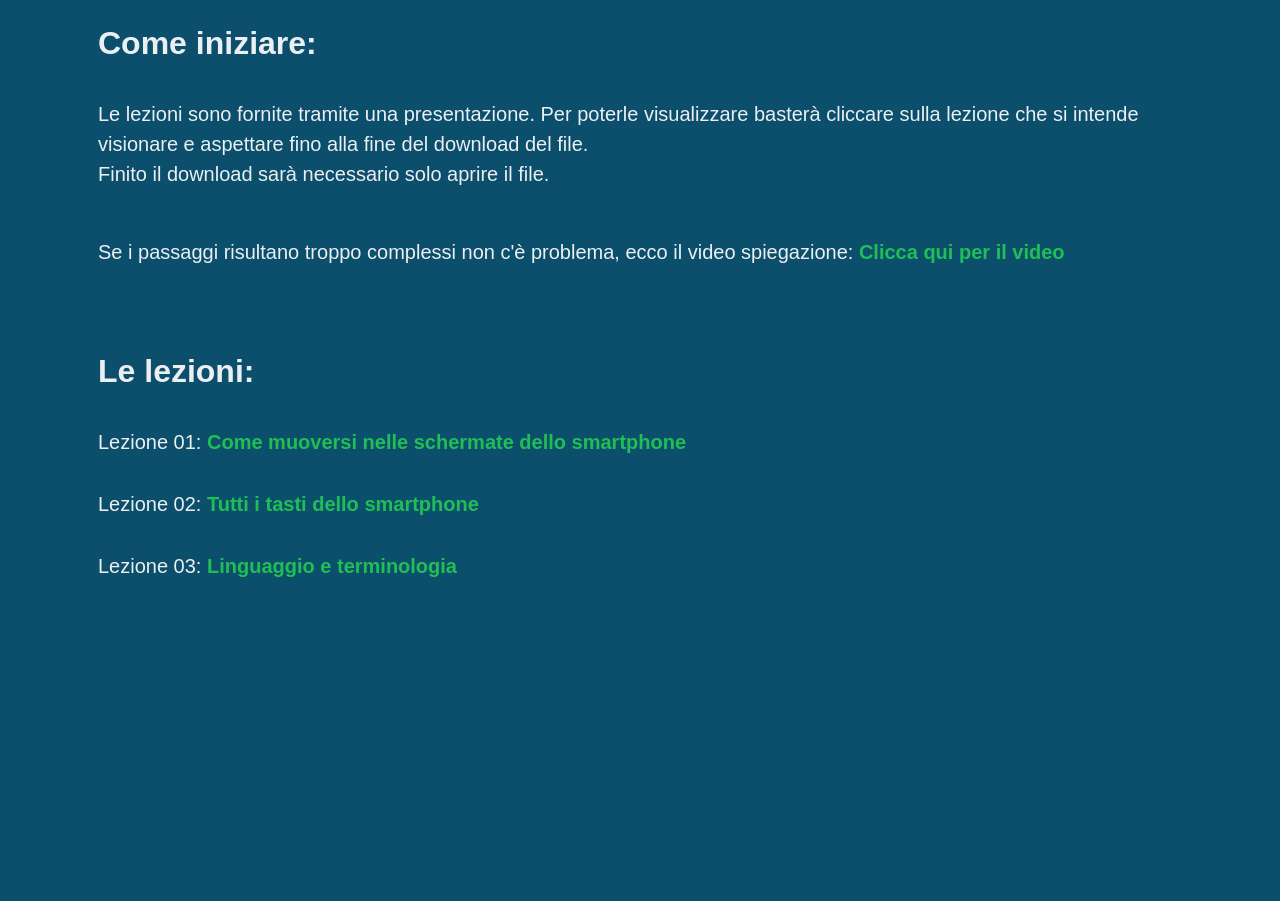
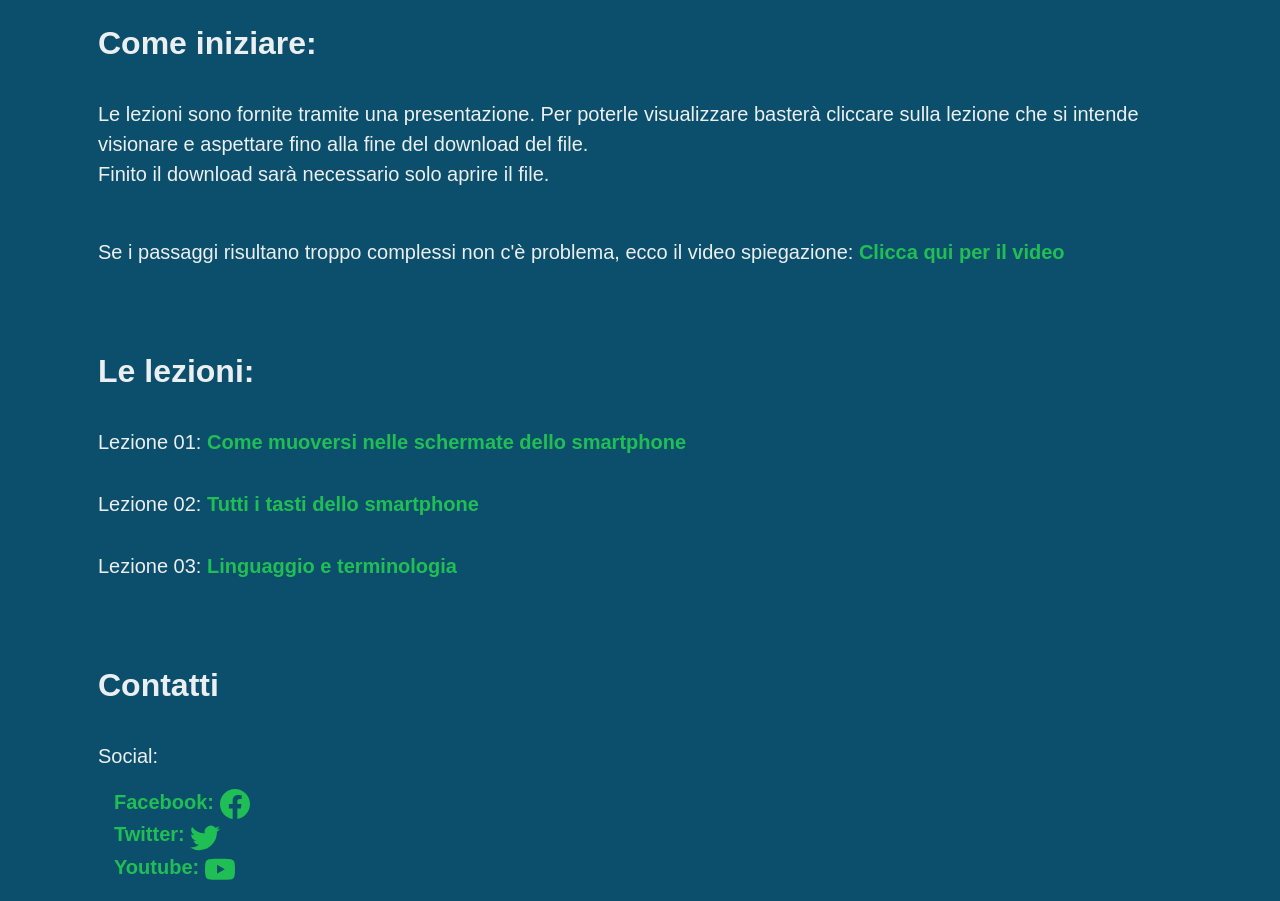
Before and after one commit to DiventareTecnologici/DiventareTecnologici, a plain HTML site: page index.html in a window 1280 px wide. Shown: the part 267-1168 px from the top of the page. Before the commit the page ends 864 px from the top, so only its background shows below. Drawn offline with nearby package versions, Linux system fonts and the light colour scheme.

Commit message:
contacts page added
contacts page added

```diff
--- a/index.html
+++ b/index.html
@@ -21,8 +21,8 @@
             <li><a class="menu__item" href="index.html">Home</a></li>
             <li><a class="menu__item" href="#">L'idea</a></li>
             <li><a class="menu__item" href="#">Come iniziare</a></li>
-            <li><a class="menu__item" href="#">Le lezioni</a></li>
-            <li><a class="menu__item" href="#">Contatti</a></li>
+            <li><a class="menu__item" href="#lezioni">Le lezioni</a></li>
+            <li><a class="menu__item" href="#contatti">Contatti</a></li>
         </ul>
         <img src="navBar logo.png" class="position-fixed end-0 top-0" width="60px">
     </div>
@@ -34,10 +34,51 @@
         <p class="text-neutral p-3 fs-5">Le lezioni sono fornite tramite una presentazione. Per poterle visualizzare basterà cliccare sulla lezione che si intende visionare e aspettare fino alla fine del download del file. <br>Finito il download sarà necessario solo aprire il file. </p>
         <p class="text-neutral p-3 fs-5">Se i passaggi risultano troppo complessi non c'è problema, ecco il video spiegazione: <a href="">Clicca qui per il video</a></p>
 
-        <div class="p-3 text-neutral fw-bold mt-5 fs-2">Le lezioni: </div>
+        <div class="p-3 text-neutral fw-bold mt-5 fs-2" id="lezioni">Le lezioni: </div>
         <div class="text-neutral p-3 fs-5">Lezione 01: <a href="https://download1078.mediafire.com/bqjy2gsnwgqg/lrebx4lyx9at3s7/Lezione01.pdf">Come muoversi nelle schermate dello smartphone</a></div>
         <div class="text-neutral p-3 fs-5">Lezione 02: <a href="https://download849.mediafire.com/cabwfo7ftjig/ocp4uoz0xt5hhcj/Lezioni+02.pdf">Tutti i tasti dello smartphone</a></div>
         <div class="text-neutral p-3 fs-5">Lezione 03: <a href="https://download1585.mediafire.com/g03nx5gc3d4g/uz2zxz14cqpes7d/Lezioni+03.pdf">Linguaggio e terminologia</a></div>
+
+        <div>
+            <div class="p-3 text-neutral fw-bold mt-5 fs-2" id="contatti">Contatti</div>
+            <div class="text-neutral p-3 fs-5">Social: </div>
+            <ul >
+                <li>
+                    <a href="https://www.facebook.com/profile.php?id=100087443601715">
+                        <span class="text-green fs-5">Facebook: </span>
+                        <span  class="">
+                            <svg xmlns="http://www.w3.org/2000/svg" width="30" height="30" fill="currentColor" class="bi bi-facebook" viewBox="0 0 16 16">
+                                <path d="M16 8.049c0-4.446-3.582-8.05-8-8.05C3.58 0-.002 3.603-.002 8.05c0 4.017 2.926 7.347 6.75 7.951v-5.625h-2.03V8.05H6.75V6.275c0-2.017 1.195-3.131 3.022-3.131.876 0 1.791.157 1.791.157v1.98h-1.009c-.993 0-1.303.621-1.303 1.258v1.51h2.218l-.354 2.326H9.25V16c3.824-.604 6.75-3.934 6.75-7.951z"/>
+                            </svg>
+                        </span>
+                    </a>
+                </li>
+                <li>
+                    <a href="https://twitter.com/DiventareTech">
+                        <span class="text-green fs-5">Twitter: </span>
+                        <span  class="">
+                            <svg xmlns="http://www.w3.org/2000/svg" width="30" height="30" fill="currentColor" class="bi bi-twitter" viewBox="0 0 16 16">
+                                <path d="M5.026 15c6.038 0 9.341-5.003 9.341-9.334 0-.14 0-.282-.006-.422A6.685 6.685 0 0 0 16 3.542a6.658 6.658 0 0 1-1.889.518 3.301 3.301 0 0 0 1.447-1.817 6.533 6.533 0 0 1-2.087.793A3.286 3.286 0 0 0 7.875 6.03a9.325 9.325 0 0 1-6.767-3.429 3.289 3.289 0 0 0 1.018 4.382A3.323 3.323 0 0 1 .64 6.575v.045a3.288 3.288 0 0 0 2.632 3.218 3.203 3.203 0 0 1-.865.115 3.23 3.23 0 0 1-.614-.057 3.283 3.283 0 0 0 3.067 2.277A6.588 6.588 0 0 1 .78 13.58a6.32 6.32 0 0 1-.78-.045A9.344 9.344 0 0 0 5.026 15z"/>
+                            </svg>
+                        </span>
+                    </a>
+                </li>
+                <li>
+                    <a href="https://www.youtube.com/channel/UCbobkGWArtbPulVcKU4WHBw">
+                        <span class="text-green fs-5">Youtube: </span>
+                        <span  class="">
+                            <svg xmlns="http://www.w3.org/2000/svg" width="30" height="30" fill="currentColor" class="bi bi-youtube" viewBox="0 0 16 16">
+                                <path d="M8.051 1.999h.089c.822.003 4.987.033 6.11.335a2.01 2.01 0 0 1 1.415 1.42c.101.38.172.883.22 1.402l.01.104.022.26.008.104c.065.914.073 1.77.074 1.957v.075c-.001.194-.01 1.108-.082 2.06l-.008.105-.009.104c-.05.572-.124 1.14-.235 1.558a2.007 2.007 0 0 1-1.415 1.42c-1.16.312-5.569.334-6.18.335h-.142c-.309 0-1.587-.006-2.927-.052l-.17-.006-.087-.004-.171-.007-.171-.007c-1.11-.049-2.167-.128-2.654-.26a2.007 2.007 0 0 1-1.415-1.419c-.111-.417-.185-.986-.235-1.558L.09 9.82l-.008-.104A31.4 31.4 0 0 1 0 7.68v-.123c.002-.215.01-.958.064-1.778l.007-.103.003-.052.008-.104.022-.26.01-.104c.048-.519.119-1.023.22-1.402a2.007 2.007 0 0 1 1.415-1.42c.487-.13 1.544-.21 2.654-.26l.17-.007.172-.006.086-.003.171-.007A99.788 99.788 0 0 1 7.858 2h.193zM6.4 5.209v4.818l4.157-2.408L6.4 5.209z"/>
+                            </svg>
+                        </span>
+                    </a>
+                </li>
+            </ul>
+
+
+
+        </div>
+
     </div>
 </body>
 </html>
--- a/style.css
+++ b/style.css
@@ -44,6 +44,11 @@ a:hover{
     color:#28ea68;
     font-weight: bold;
 }
+
+ul{
+    list-style-type: none;
+  }
+
 body {
   font-family: "Poppins", sans-serif;
 }
```
